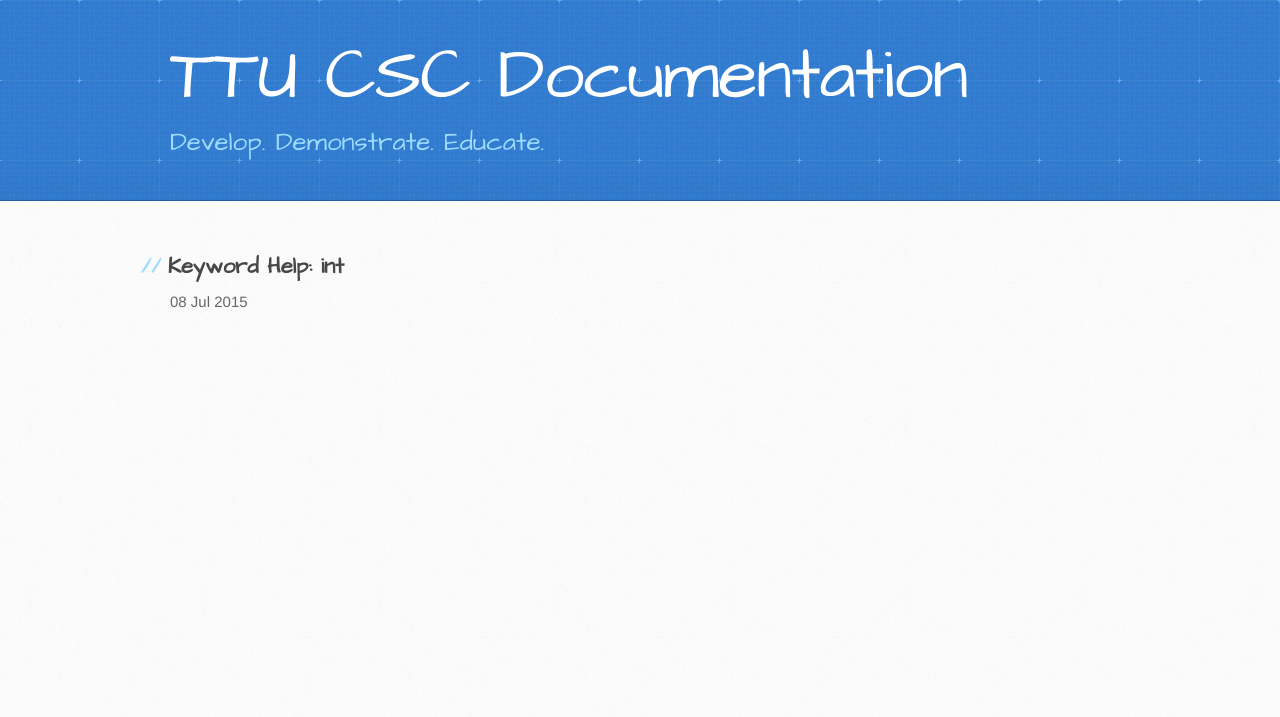
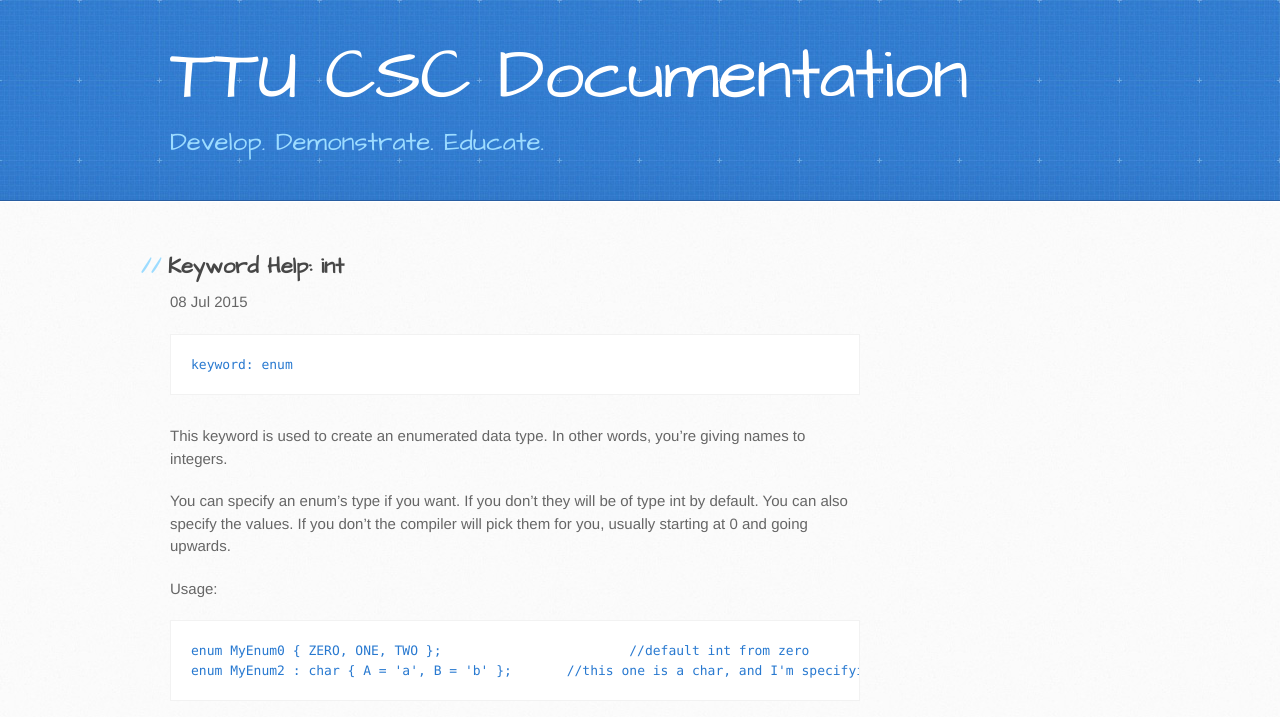
Before and after one commit to TTU-CSC/ttu-csc.github.com, a Jekyll site: the page built from _posts/2015-07-08-enum.markdown, in a window 1280 px wide. Shown: the top 717 px of the page. Built offline with Jekyll 4.4.1, drawn with Linux system fonts in a browser that asks for light colours.

Commit message:
Update 2015-07-08-enum.markdown

```diff
--- a/_posts/2015-07-08-enum.markdown
+++ b/_posts/2015-07-08-enum.markdown
@@ -4,3 +4,15 @@
 date:   2015-07-08 15:37:30
 categories: docs
 ---
+
+	keyword: enum
+
+This keyword is used to create an enumerated data type. In other words, you're giving names to integers.
+
+You can specify an enum's type if you want. If you don't they will be of type int by default.
+You can also specify the values. If you don't the compiler will pick them for you, usually starting at 0 and going upwards.
+
+Usage:
+
+	enum MyEnum0 { ZERO, ONE, TWO };			//default int from zero
+	enum MyEnum2 : char { A = 'a', B = 'b' };	//this one is a char, and I'm specifying values
```
